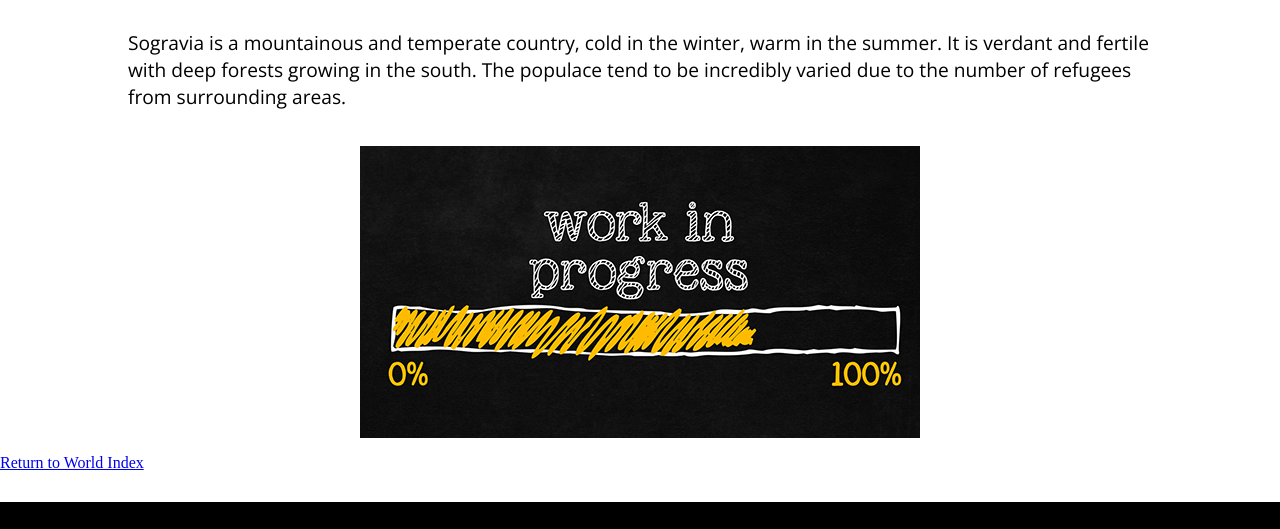
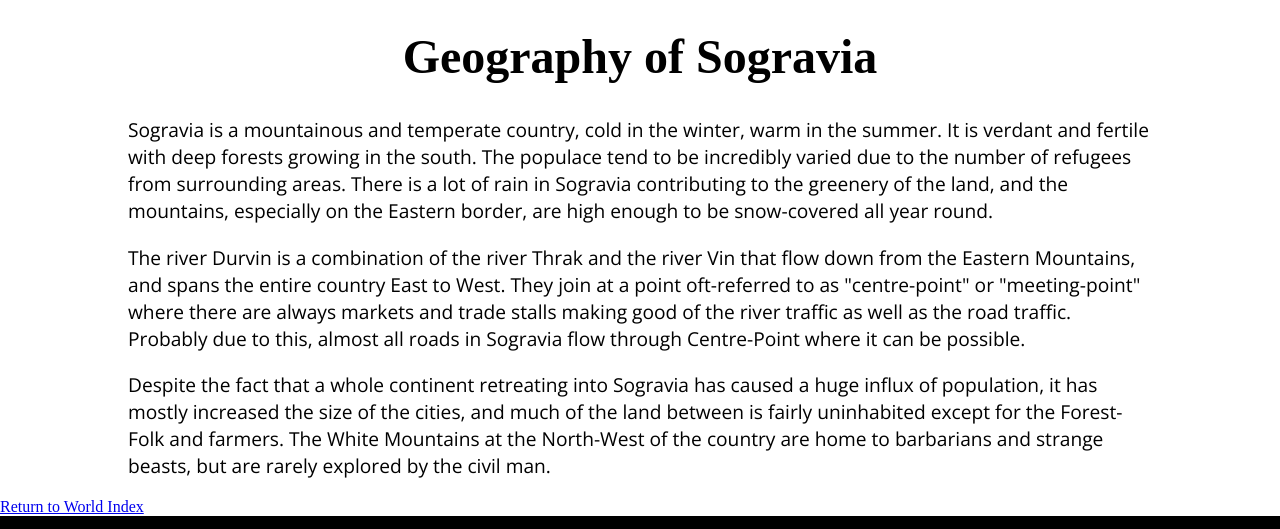
Before and after one commit to jameshart197/DuckPondDND, a plain HTML site: page Worlds/DuckPondWorlds/Ael/Listrus/geography.html in a window 1280 px wide. Shown: the part 186-715 px from the top of the page. Drawn offline with nearby package versions, Linux system fonts and the light colour scheme.

Commit message:
[FTR] Add content to Geography in Listrus

```diff
--- a/Worlds/DuckPondWorlds/Ael/Listrus/geography.html
+++ b/Worlds/DuckPondWorlds/Ael/Listrus/geography.html
@@ -13,15 +13,27 @@
     <header>
     </header>
     <main>
-        <h1 class="world-page-title"></h1>
+        <h1 class="world-page-title">Geography of Sogravia</h1>
         <p>
             Sogravia is a mountainous and temperate country, cold in the winter, warm in the summer. It is verdant and
             fertile with deep forests growing in the south. The populace tend to be incredibly varied due to the number
-            of refugees from surrounding areas.
+            of refugees from surrounding areas. There is a lot of rain in Sogravia contributing to the greenery of the
+            land, and the mountains, especially on the Eastern border, are high enough to be snow-covered all year
+            round.
         </p>
-        <div class="world-page-main-image">
-            <img src="/assets/images/wip.jpg" alt="This section is currently in progress">
-        </div>
+        <p>
+            The river Durvin is a combination of the river Thrak and the river Vin that flow down from the Eastern
+            Mountains, and spans the entire country East to West. They join at a point oft-referred to as "centre-point"
+            or "meeting-point" where there are always
+            markets and trade stalls making good of the river traffic as well as the road traffic. Probably due to this,
+            almost all roads in Sogravia flow through Centre-Point where it can be possible.
+        </p>
+        <p>
+            Despite the fact that a whole continent retreating into Sogravia has caused a huge influx of population, it
+            has mostly increased the size of the cities, and much of the land between is fairly uninhabited except for
+            the Forest-Folk and farmers. The White Mountains at the North-West of the country are home to barbarians and
+            strange beasts, but are rarely explored by the civil man.
+        </p>
     </main>
     <a href="/worlds/duckpondworlds/ael/listrus/index.html">Return to World Index</a>
     <footer>
```
